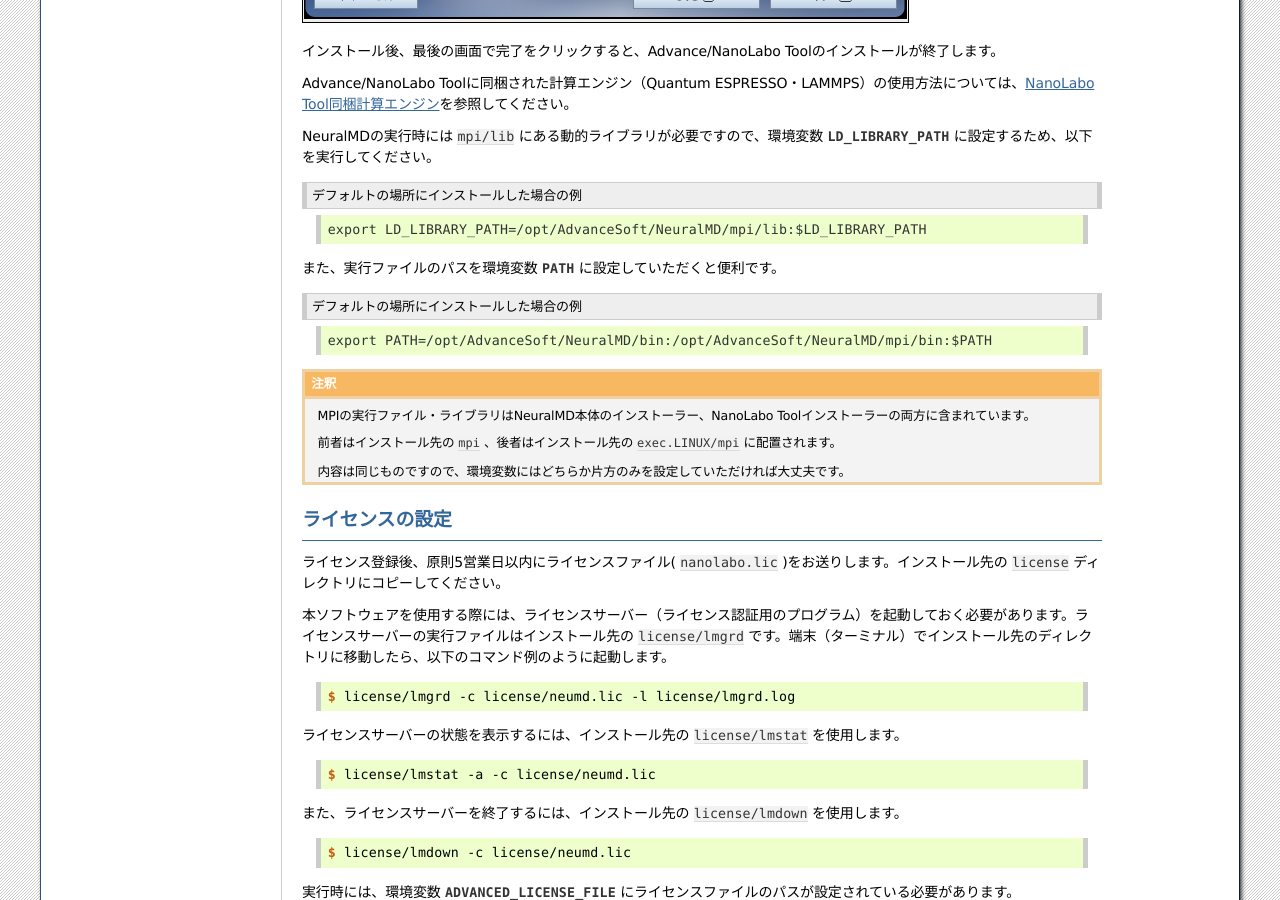
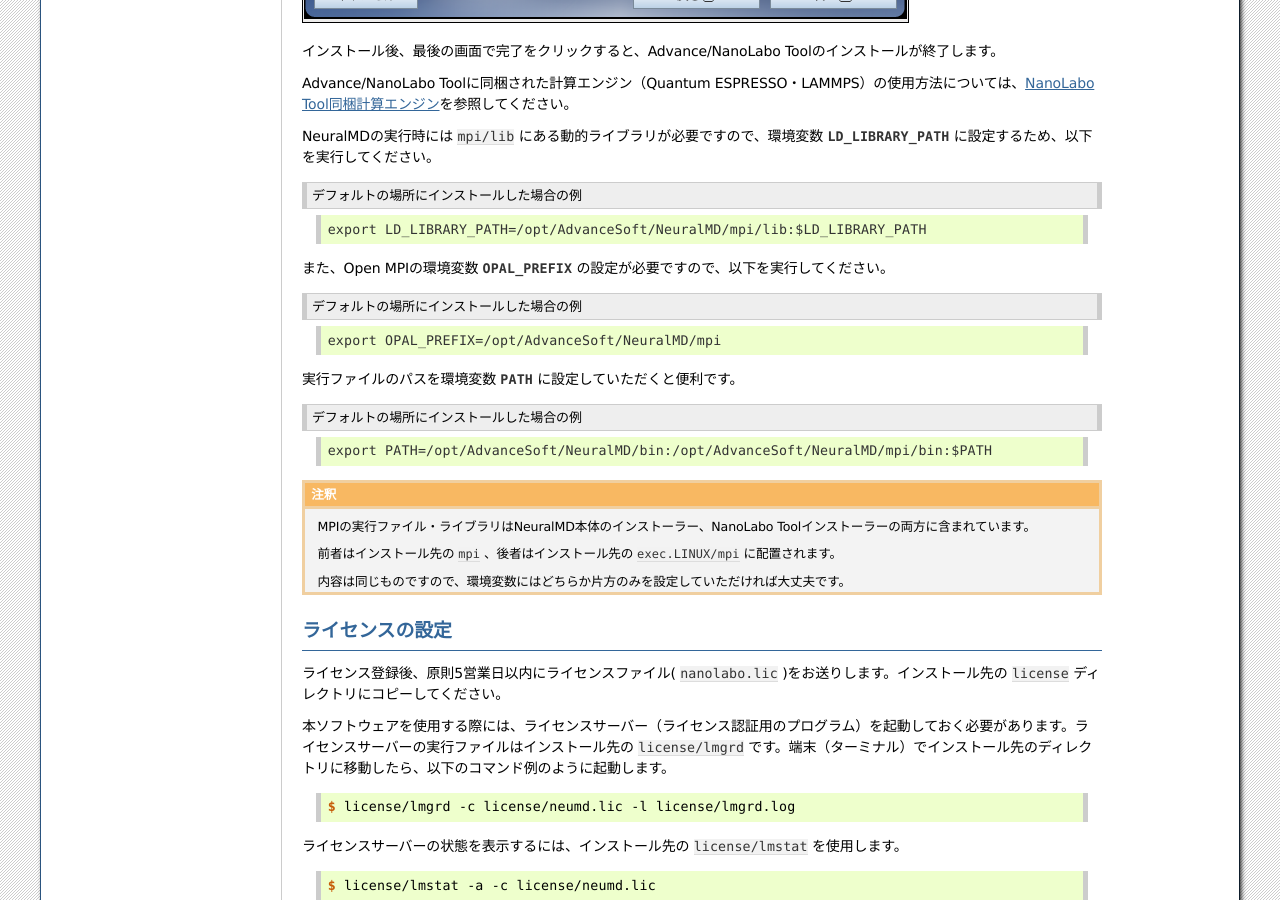
Before and after one commit to advancesoftcorp/neuralmd-doc, a Sphinx documentation site: the page built from docs/source/install/linux.rst, in a window 1280 px wide and 900 px high, scrolled down 2690 px. Built offline with Sphinx 7.4.7, drawn with Linux system fonts in a browser that asks for light colours; formulas are drawn with MathJax 3.

Commit message:
OPAL_PREFIX(2)

```diff
--- a/docs/source/install/linux.rst
+++ b/docs/source/install/linux.rst
@@ -86,7 +86,14 @@
 
  export LD_LIBRARY_PATH=/opt/AdvanceSoft/NeuralMD/mpi/lib:$LD_LIBRARY_PATH
 
-また、実行ファイルのパスを環境変数 :envvar:`PATH` に設定していただくと便利です。
+また、Open MPIの環境変数 :envvar:`OPAL_PREFIX` の設定が必要ですので、以下を実行してください。
+
+.. code-block:: console
+ :caption: デフォルトの場所にインストールした場合の例
+
+ export OPAL_PREFIX=/opt/AdvanceSoft/NeuralMD/mpi
+
+実行ファイルのパスを環境変数 :envvar:`PATH` に設定していただくと便利です。
 
 .. code-block:: console
  :caption: デフォルトの場所にインストールした場合の例
```
